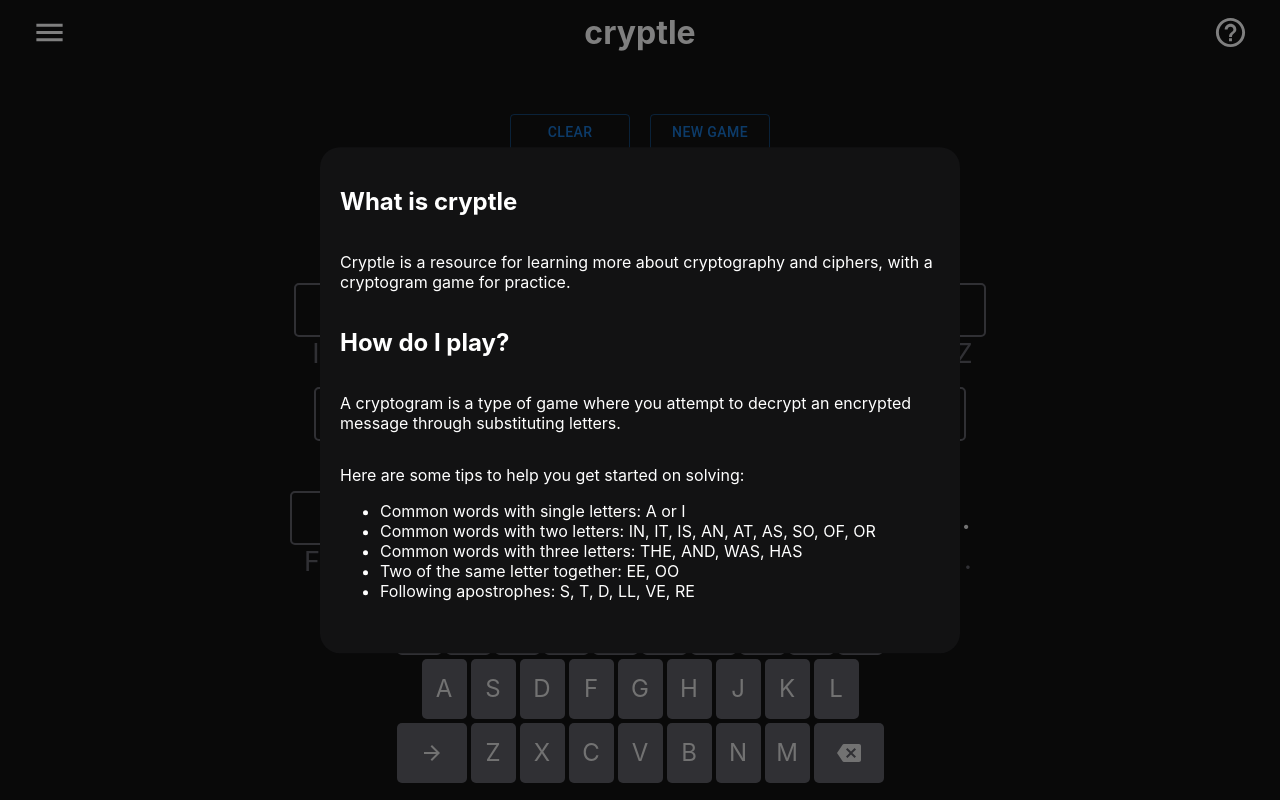
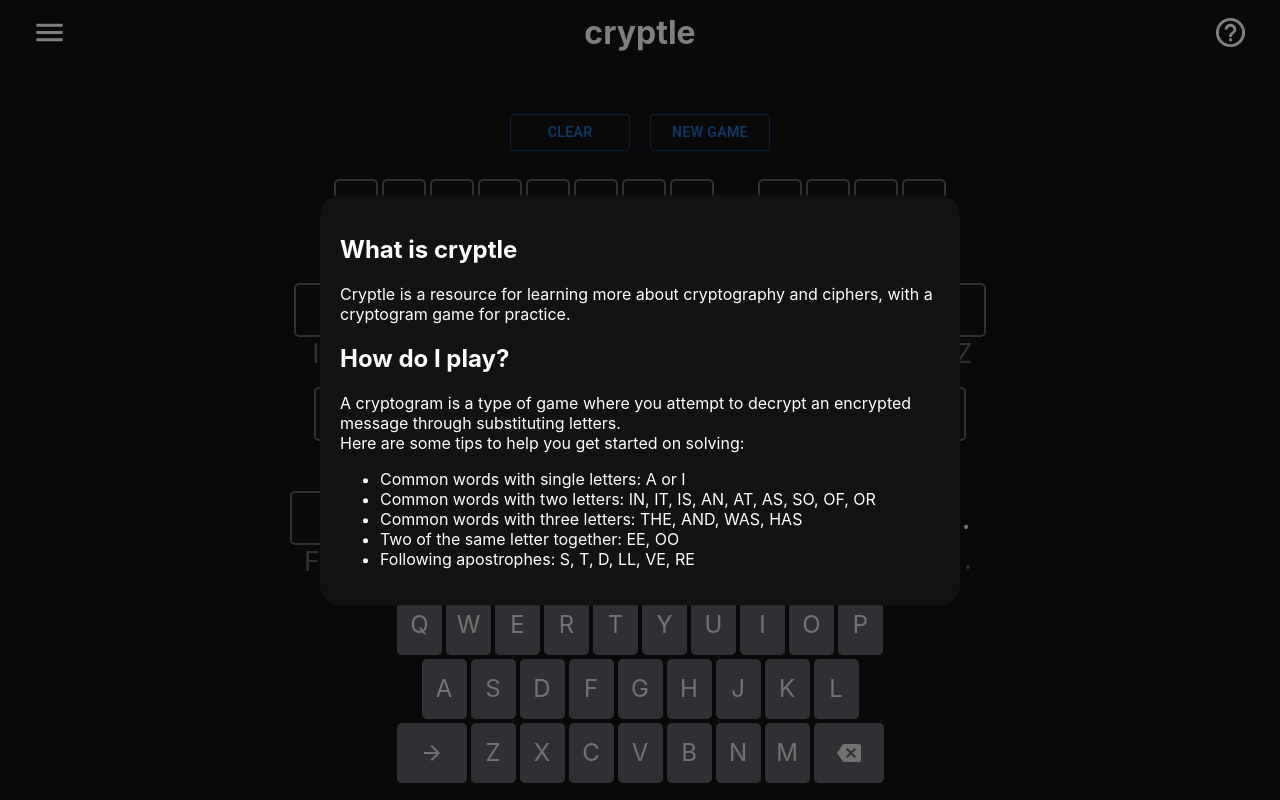
Before and after one commit to batjuli/cryptle, a React (Create React App) app: page / in a window 1280 px wide. Both pictures are taken after a click on the button "help button". Built offline with nearby package versions, Linux system fonts and the light colour scheme.

Commit message:
fix help modal styling

```diff
--- a/src/components/HelpModal.js
+++ b/src/components/HelpModal.js
@@ -12,28 +12,25 @@ const HelpModal = (props) => {
       <Modal open={open} onClose={handleModalClose}>
         <Container>
           <h2>What is cryptle</h2>
-          <p>
+          <div>
             Cryptle is a resource for learning more about cryptography and
             ciphers, with a cryptogram game for practice.
-          </p>
+          </div>
           <h2>How do I play?</h2>
-          <p>
+          <div>
             A cryptogram is a type of game where you attempt to decrypt an
             encrypted message through substituting letters.{' '}
-          </p>
-          <p>
-            Here are some tips to help you get started on solving:
+          </div>
+          <div>Here are some tips to help you get started on solving:</div>
           <ul>
             <li>Common words with single letters: A or I</li>
             <li>
-                Common words with two letters: IN, IT, IS, AN, AT, AS, SO, OF,
-                OR
+              Common words with two letters: IN, IT, IS, AN, AT, AS, SO, OF, OR
             </li>
             <li>Common words with three letters: THE, AND, WAS, HAS</li>
             <li>Two of the same letter together: EE, OO</li>
             <li>Following apostrophes: S, T, D, LL, VE, RE</li>
           </ul>
-          </p>
         </Container>
       </Modal>
     </div>
```
Lines whose indentation alone changed are shown as unchanged.
